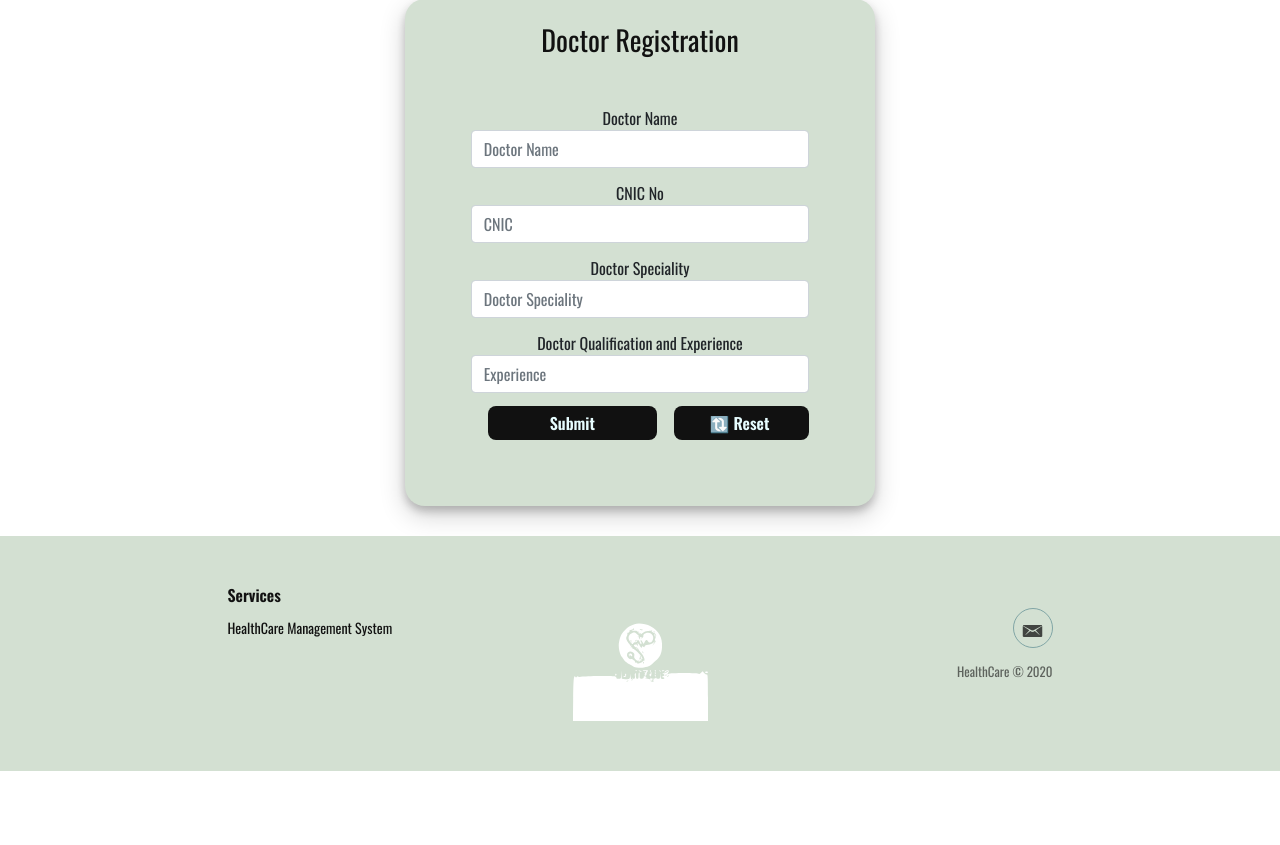
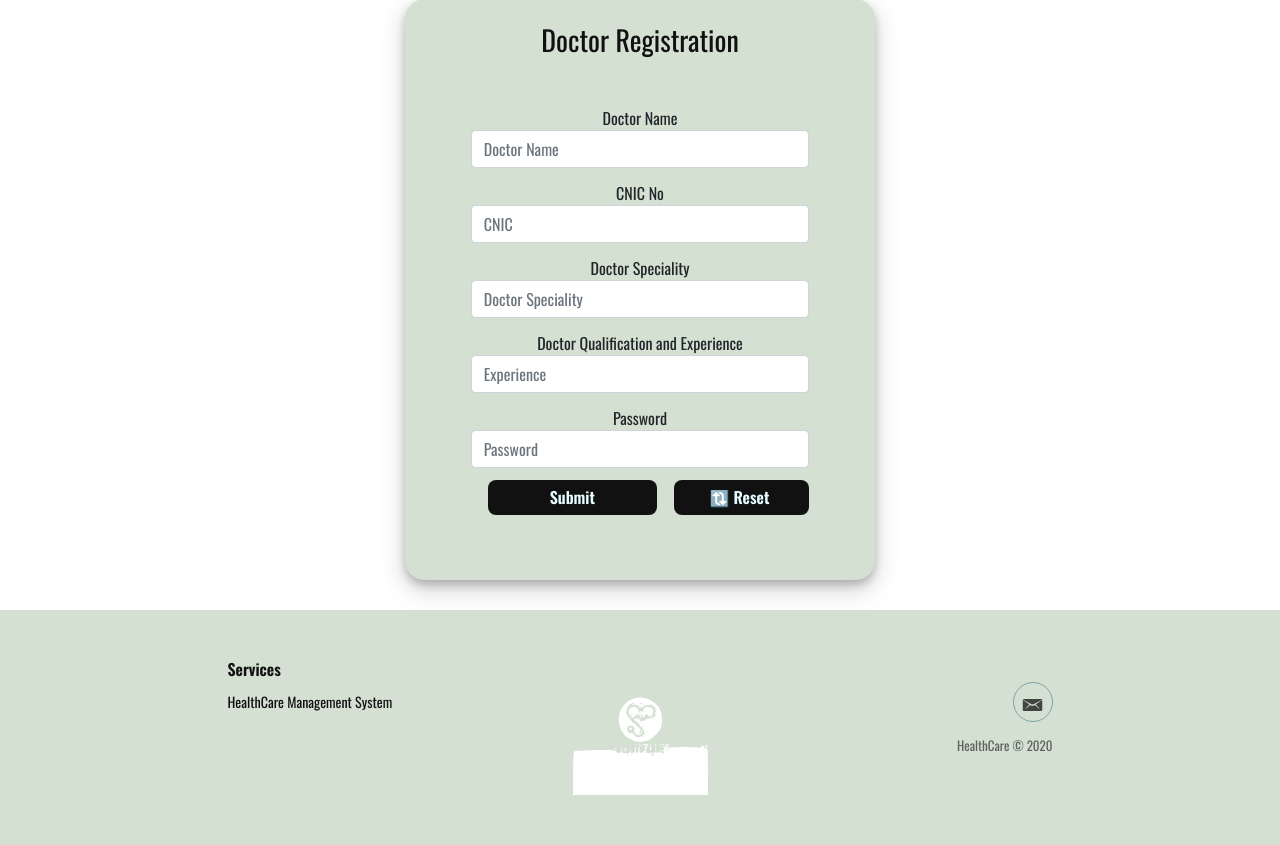
Before and after one commit to Asim3005/HealthCare, a Python web app: template templates/create_doctor.html in a window 1280 px wide. Shown: the part 151-996 px from the top of the page. Before the commit the page ends 922 px from the top, so only its background shows below. Run offline with Jinja, Linux system fonts and the light colour scheme; the template is opened without the code that fills it: most values are stand-ins (such as "Sample title", 1, 10 or a date in 2020); form fields are guessed from the names that the template uses; some libraries are stand-ins or nearby versions.

Commit message:
Associated Doctor Profile with User Profile
Now Creation o Doctor Profile also creates the doctor id that we will use for login

```diff
--- a/Forms.py
+++ b/Forms.py
@@ -135,6 +135,8 @@ class Doctor_create(FlaskForm):
                                DataRequired('please enter specialites')])
     qualify_n_experience = StringField('qualify n experience', validators=[
                                DataRequired('please enter experience')])
+    password = StringField("Enter Password", validators=[DataRequired("Password REquired")])
+
     submit = SubmitField('create')
 
 
--- a/Routes.py
+++ b/Routes.py
@@ -204,7 +204,10 @@ def create_doctor():
             ssn = form.ssn_id.data
 
             # Add the patient to the database
-            details = Doctor_details(doctor_name, ssn, doctor_speciality, qualify_n_experience, login_type='D')
+            details = Doctor_details(doctor_name, ssn, doctor_speciality, qualify_n_experience, login_type)
+            password = form.password.data
+            db.session.add(UserStore(str(ssn)+'@D',password))
+
             db.session.add(details)
             db.session.commit()
             flash("Registration successfully", "success")
--- a/templates/create_doctor.html
+++ b/templates/create_doctor.html
@@ -42,6 +42,14 @@
 
                      {% endfor %}
                 </div>
+                <div class="form-group">
+                    {{"Password"}}
+                    {{form.password(class_="form-control",placeholder="Password")}}
+                    {% for err in form.password.errors %}
+                    <span style="color: red;">[{{ err }}]</span>
+
+                     {% endfor %}
+                </div>
                 <div class="form-group" style="display: inline;">
                     {{form.submit(class="btnSubmit")}}
                     <input type ="button" class="btnSubmit text-center" value="🔃 Reset " onclick="Reset()" style="float: right; width: 40%;"/>
```
Also changed, not shown: HMS.db.
